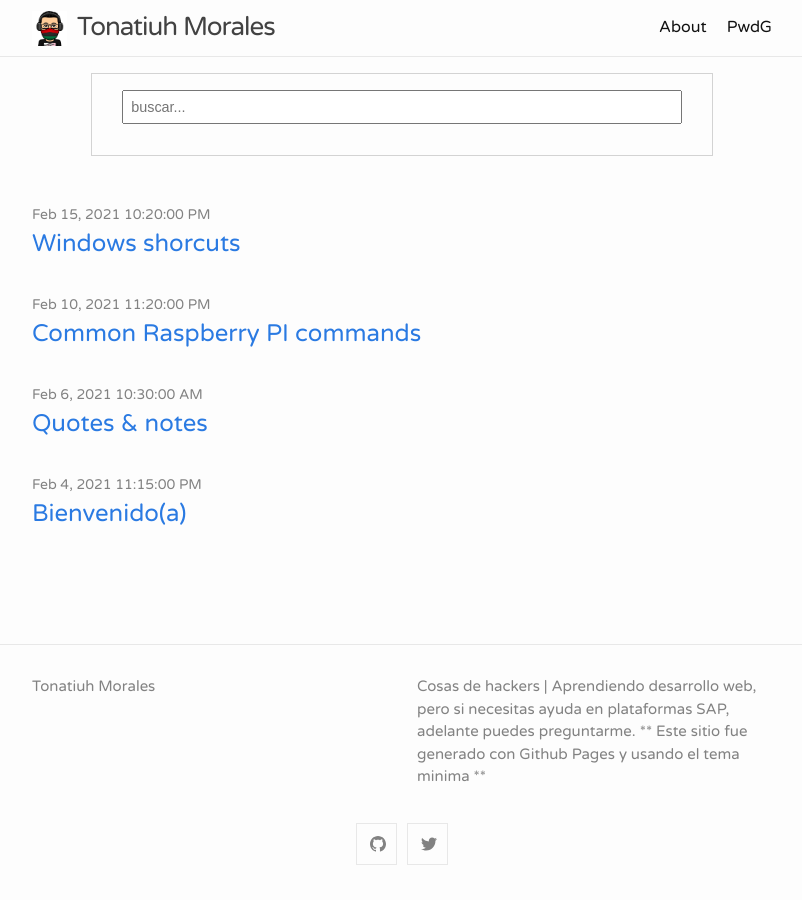
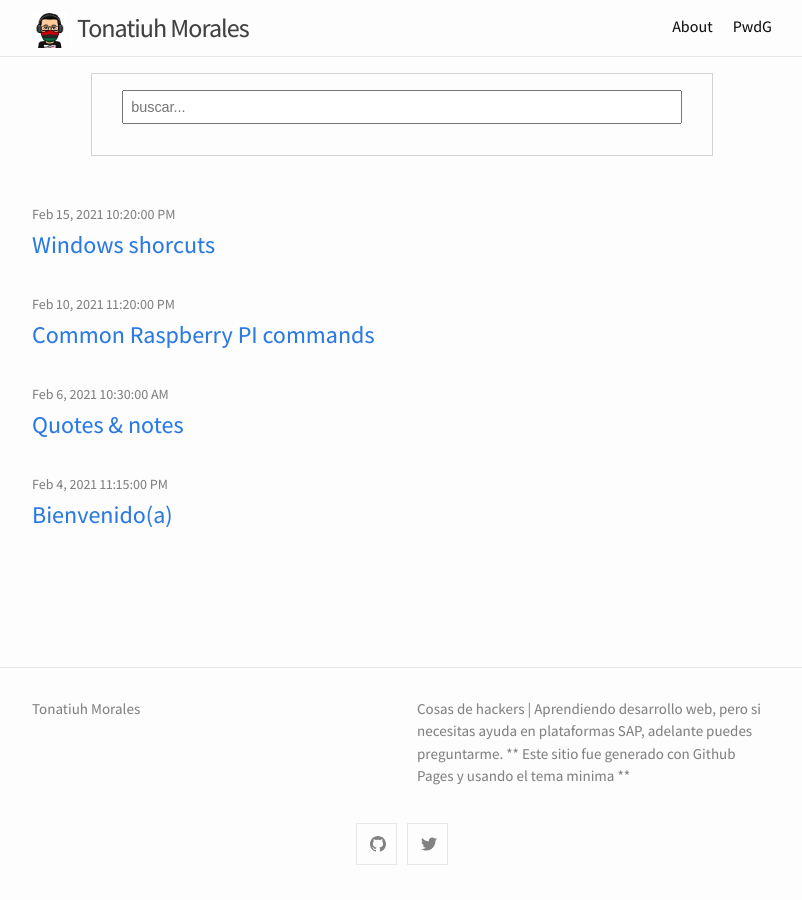
Before and after one commit to blackc0mb/blackc0mb.github.io, a Jekyll site: the page built from index.md, in a window 1280 px wide. Shown: the whole page, without its empty margins (238-1040 px from the left). Built offline with Jekyll 4.4.1, drawn with Linux system fonts in a browser that asks for light colours; comment, search, counter and statistics services are not loaded.

Commit message:
general font changed

```diff
--- a/_includes/head.html
+++ b/_includes/head.html
@@ -4,7 +4,7 @@
   <meta name="viewport" content="width=device-width, initial-scale=1">
   {%- seo -%}
   <link rel="stylesheet" href="{{ "/assets/css/style.css" | relative_url }}">
-  <link href="https://fonts.googleapis.com/css2?family=Varela+Round&display=swap" rel="stylesheet">
+  <link href="https://fonts.googleapis.com/css2?family=Assistant:wght@500&display=swap" rel="stylesheet">
 
   {%- feed_meta -%}
   {%- if jekyll.environment == 'production' and site.google_analytics -%}
--- a/_sass/minima/initialize.scss
+++ b/_sass/minima/initialize.scss
@@ -3,7 +3,7 @@
 // Define defaults for each variable.
 
 /*$base-font-family: -apple-system, BlinkMacSystemFont, "Segoe UI", "Segoe UI Symbol", "Segoe UI Emoji", "Apple Color Emoji", Roboto, Helvetica, Arial, sans-serif !default;*/
-$base-font-family: 'Varela Round', sans-serif;
+$base-font-family: 'Assistant', sans-serif;
 $code-font-family: "Menlo", "Inconsolata", "Consolas", "Roboto Mono", "Ubuntu Mono", "Liberation Mono", "Courier New", monospace;
 $base-font-size:   16px !default;
 $base-font-weight: 400 !default;
```
